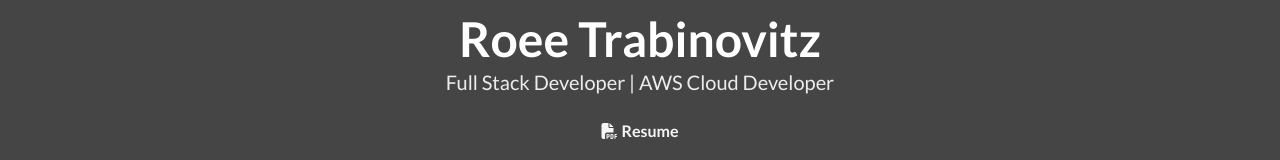
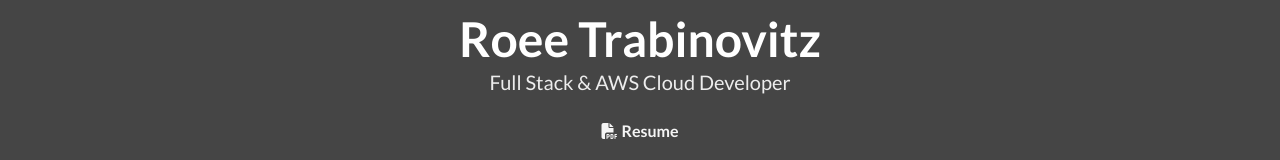
Before and after one commit to Roee1997/portfolio, a plain HTML site: page index.html in a window 1280 px wide. Shown: the part 304-464 px from the top of the page. Drawn offline with nearby package versions, Linux system fonts and the light colour scheme.

Commit message:
Update index.html

```diff
--- a/index.html
+++ b/index.html
@@ -56,7 +56,7 @@
               Roee Trabinovitz
             </h1>
             <h2 class="subtitle">
-              Full Stack Developer | AWS Cloud Developer
+              Full Stack & AWS Cloud Developer
             </h2>
             <p>
               <a href="https://drive.google.com/file/d/1cNU13QM63E0yNbc6bfMneNFdDprUubLB/view?usp=drive_link"
```
